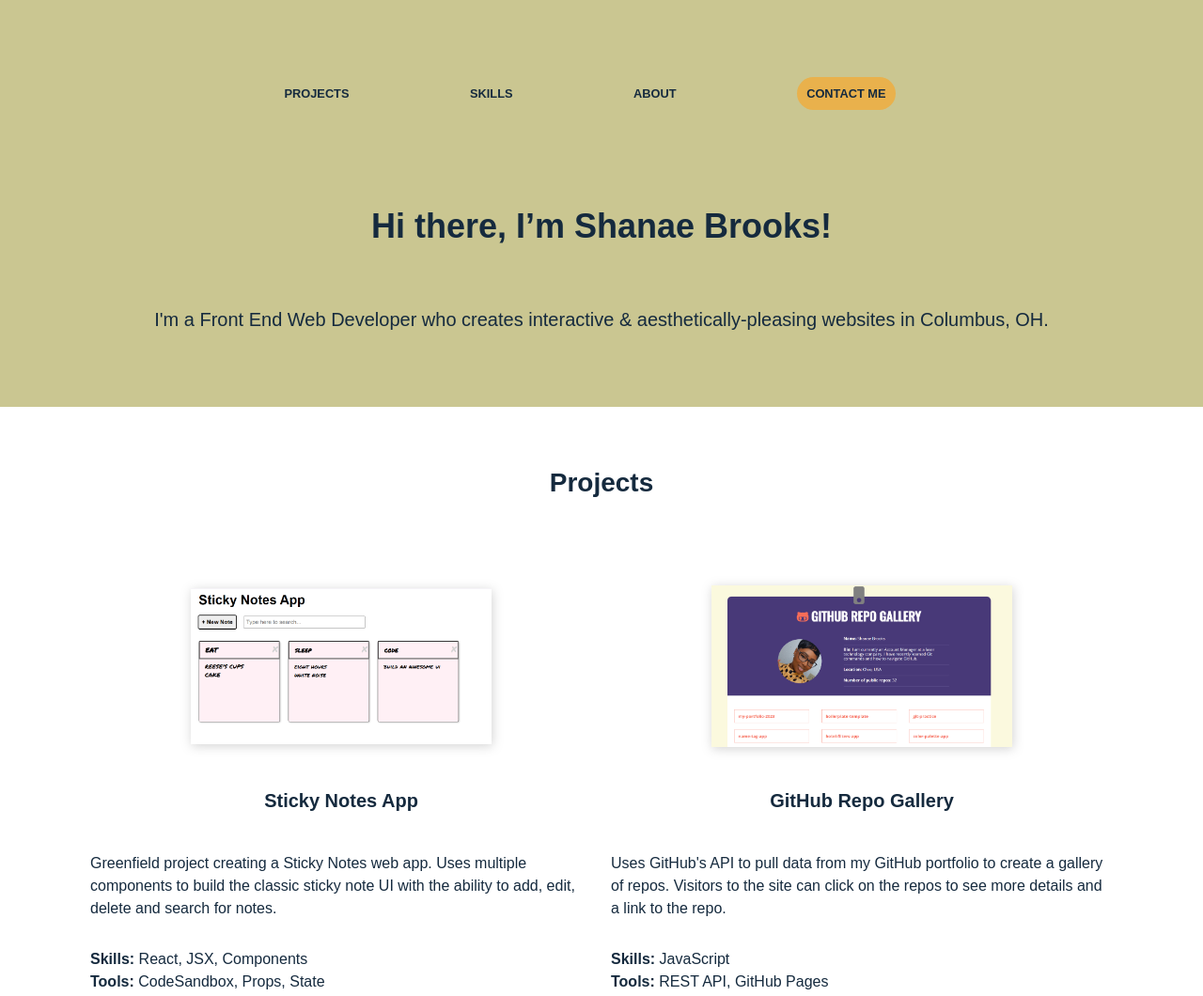
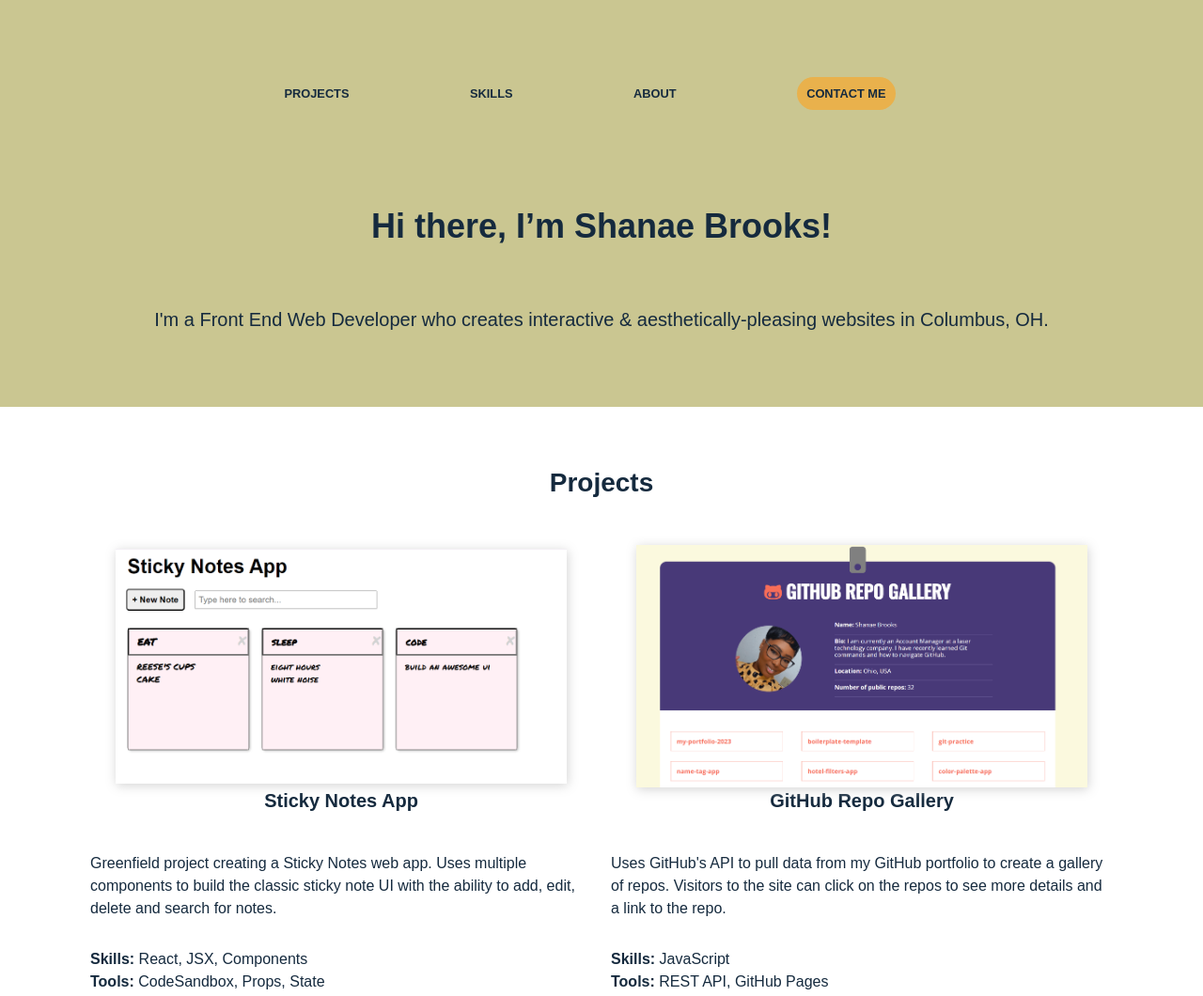
Before and after one commit to Shanae-B/my-portfolio-2023, a website with bundled scripts: page docs/index.html in a window 1280 px wide. Shown: the top 1060 px of the page at 94% size. Built offline with nearby package versions, Linux system fonts and the light colour scheme; a web font is replaced by a local one.

Commit message:
Updated sizing for portfolio images

```diff
--- a/docs/css/style.css
+++ b/docs/css/style.css
@@ -171,8 +171,8 @@
     font-weight: bold;
   }
 
-  img {
-    width: 50%;
+  .home-portfolio-piece img {
+    width: 75%;
   }
 
   figure {
```
Also changed, not shown: docs/img/guess-the-word-game.PNG.
